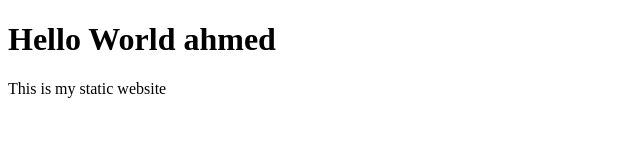
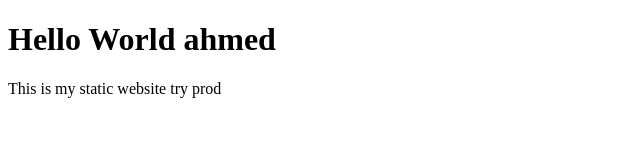
Before and after one commit to jomaa-ahmed/Google-Cloud-with-terragrunt, a plain HTML site: page modules/gcs_static_site/index.html in a window 1280 px wide. Shown: the full height of the page, 0-640 px from the left. Drawn offline with Linux system fonts and the light colour scheme.

Commit message:
push to prod to test manual approval

```diff
--- a/modules/gcs_static_site/index.html
+++ b/modules/gcs_static_site/index.html
@@ -6,6 +6,6 @@
 </head>
 <body>
   <h1>Hello World ahmed</h1>
-  <p>This is my static website</p>
+  <p>This is my static website try prod</p>
 </body>
 </html>
```
